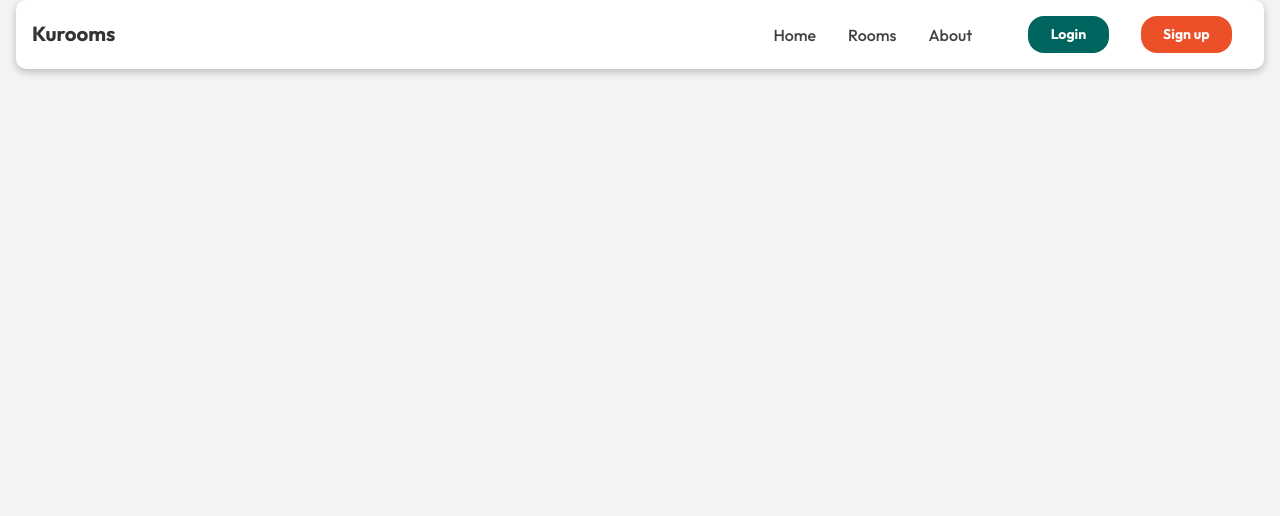
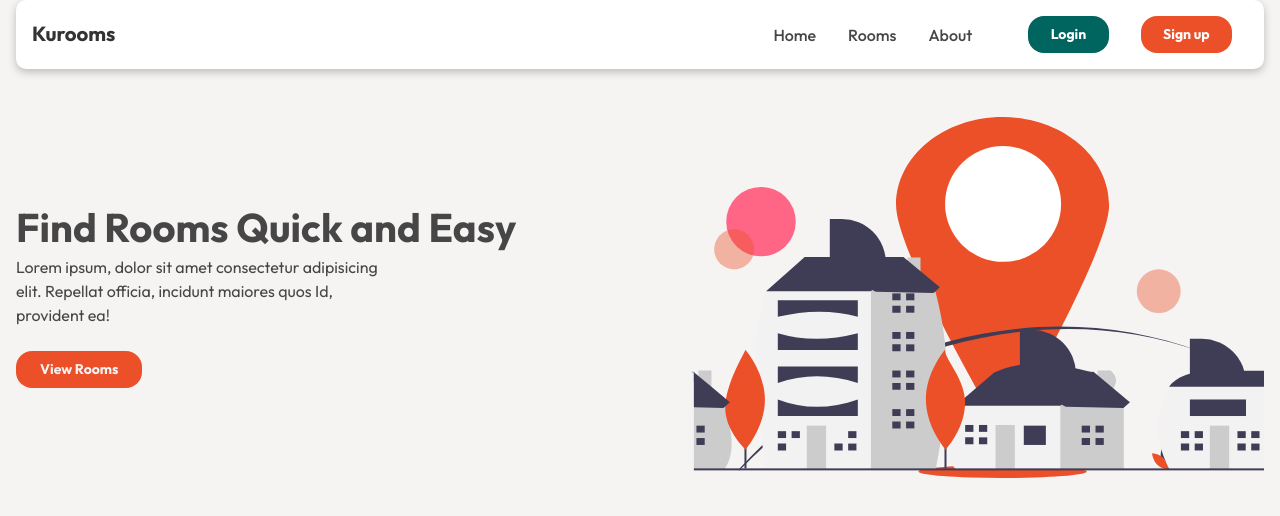
Before and after one commit to TahirIqbal095/kurooms-client-, a React (Vite) app: page / in a window 1280 px wide. Shown: the top 516 px of the page. Built offline with nearby package versions, Linux system fonts and the light colour scheme.

Commit message:
added hero section

```diff
--- a/src/App.jsx
+++ b/src/App.jsx
@@ -1,6 +1,7 @@
 import React from "react";
 import Navbar from "./components/navbar/Navbar";
 import { SidebarProvider } from "./context/SidebarContext";
+import Hero from "./components/hero/Hero";
 import "./index.css";
 
 function App() {
@@ -9,6 +10,7 @@ function App() {
       <SidebarProvider>
         <Navbar />
       </SidebarProvider>
+      <Hero />
     </>
   );
 }
--- /dev/null
+++ b/src/assets/assets.js
@@ -0,0 +1,5 @@
+import hero_img from "./hero_img.svg";
+
+export const assets = {
+  hero_img,
+};
--- /dev/null
+++ b/src/components/hero/Hero.jsx
@@ -0,0 +1,24 @@
+import { assets } from "../../assets/assets";
+
+import "./hero.css";
+
+function Hero() {
+  return (
+    <section className="container hero-section">
+      <div className="hero-heading">
+        <h1>Find Rooms Quick and Easy</h1>
+        <p className="w-[35ch] mt-2">
+          Lorem ipsum, dolor sit amet consectetur adipisicing elit. Repellat
+          officia, incidunt maiores quos Id, provident ea!
+        </p>
+        <button className="btn | mt-6">View Rooms</button>
+      </div>
+
+      <div className="hero-img">
+        <img src={assets.hero_img} alt="" />
+      </div>
+    </section>
+  );
+}
+
+export default Hero;
--- /dev/null
+++ b/src/components/hero/hero.css
@@ -0,0 +1,22 @@
+.hero-heading h1 {
+  font-size: var(--fs-primary-heading);
+  font-weight: var(--fw-bold);
+  line-height: 40px;
+}
+
+.hero-section {
+  display: flex;
+  justify-content: space-between;
+  align-items: center;
+  margin-top: 3rem;
+}
+
+@media (max-width: 49em) {
+  .hero-section {
+    flex-direction: column-reverse;
+    gap: 2rem;
+  }
+  .hero-heading h1 {
+    font-size: 2rem;
+  }
+}
--- a/src/index.css
+++ b/src/index.css
@@ -15,10 +15,10 @@
   --bg-white: #ffffff;
 
   --text-gray-fast: #333333;
-  --text-gray-light: #414141;
+  --text-gray-light: #474646;
 
-  --fs-body: var(--fs-500);
-  --fs-primary-heading: var(--fs-800);
+  --fs-body: var(--fs-600);
+  --fs-primary-heading: var(--fs-1000);
   --fs-secondary-heading: var(--fs-700);
   --fs-nav: var(--fs-600);
   --fs-button: var(--fs-400);
@@ -34,6 +34,7 @@
   --fs-700: 1.275rem;
   --fs-800: 1.5rem;
   --fs-900: 2rem;
+  --fs-1000: 2.5rem;
 }
 
 * {
@@ -54,3 +55,14 @@ body {
   width: min(1280px, 100% - (1rem) * 2);
   margin-inline: auto;
 }
+
+.btn {
+  cursor: pointer;
+  padding: 0.5rem 1.5rem;
+  border: none;
+  font-size: var(--fs-button);
+  font-weight: var(--fw-bold);
+  color: var(--bg-primary);
+  border-radius: 1rem;
+  background-color: var(--clr-orange);
+}
```
Also changed, not shown: src/assets/hero_img.svg (added).
